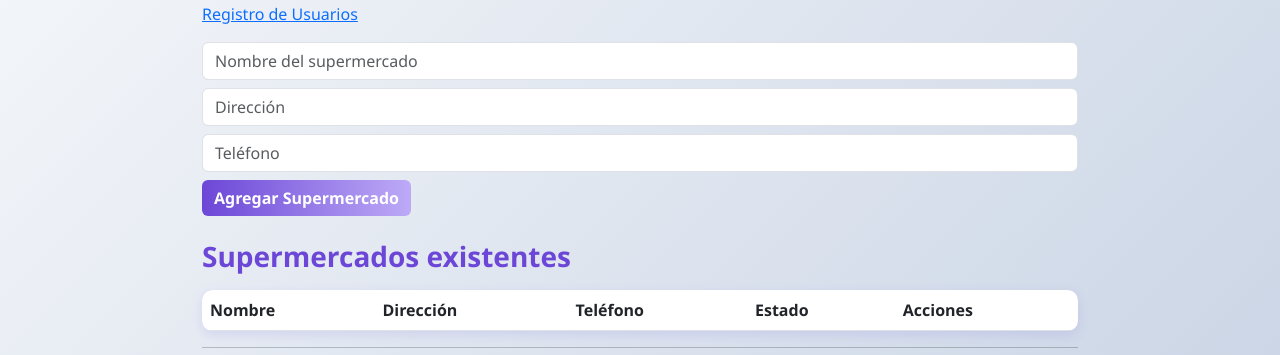
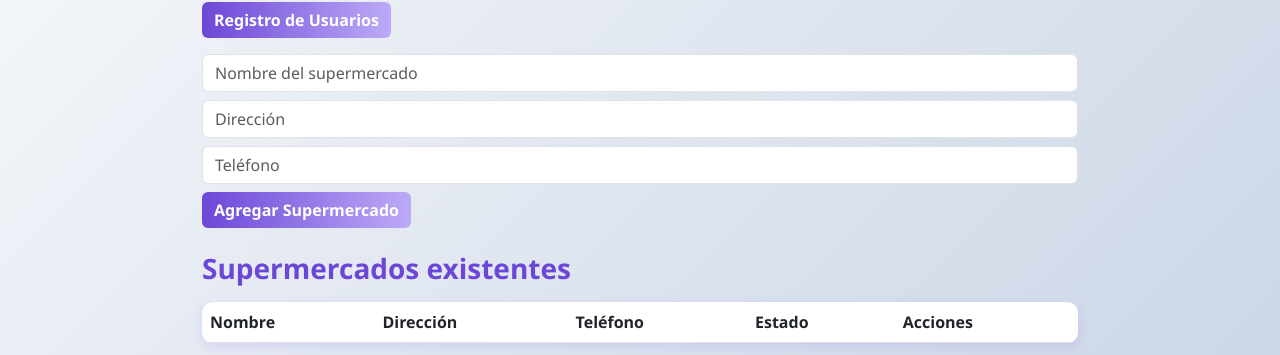
Before and after one commit to rodrigovidalg/fase_1_proyecto_administrativo, a plain HTML site: page index.html in a window 1280 px wide. Shown: the part 110-465 px from the top of the page. Drawn offline with nearby package versions, Linux system fonts and the light colour scheme; no server answers.

Commit message:
Se agregan pequeños detalles esteticos

```diff
--- a/index.html
+++ b/index.html
@@ -11,7 +11,7 @@
 <body>
   <div class="container py-5">
     <h1>Gestión de Supermercados</h1>
-    <a href="./registro.html" class="mb-3 d-inline-block">Registro de Usuarios</a>
+    <a href="./registro.html"  class="mb-3 d-inline-block btn btn-success">Registro de Usuarios</a>
 
     <form id="form-supermercado" class="mb-4">
       <input type="text" id="nombre" placeholder="Nombre del supermercado" class="form-control mb-2" required />
```
